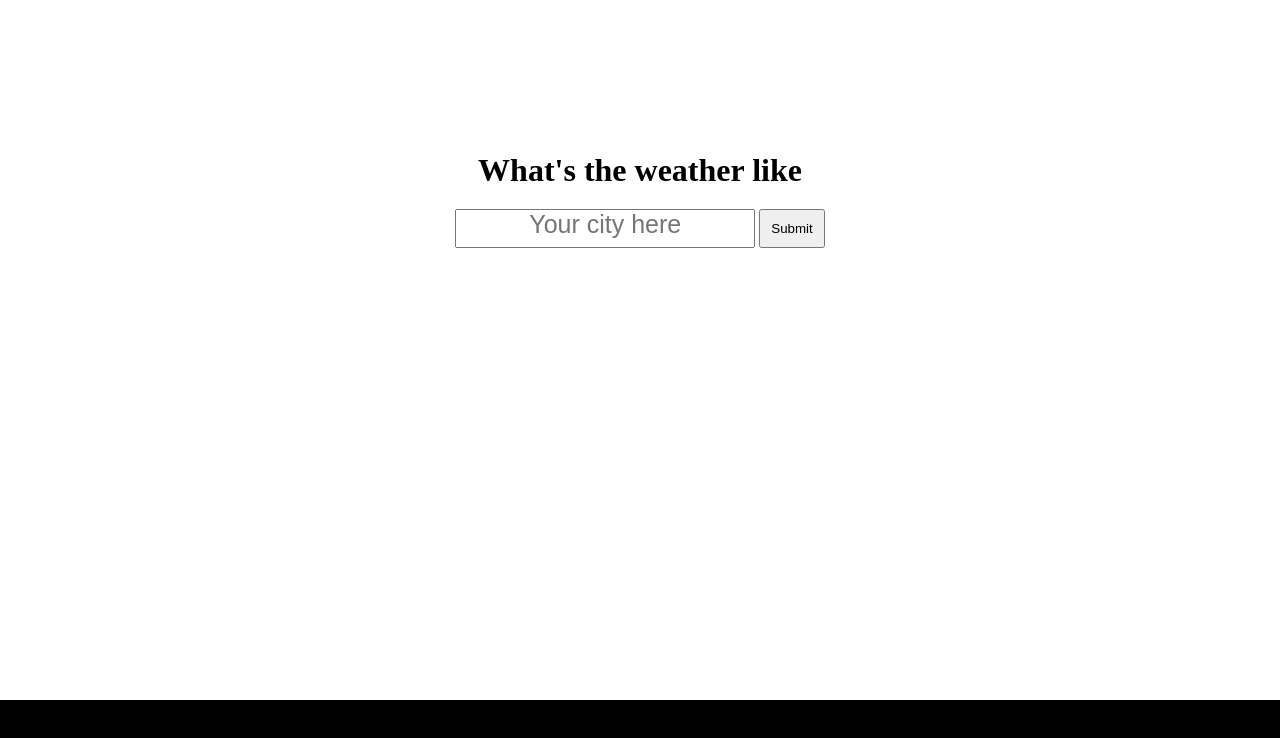
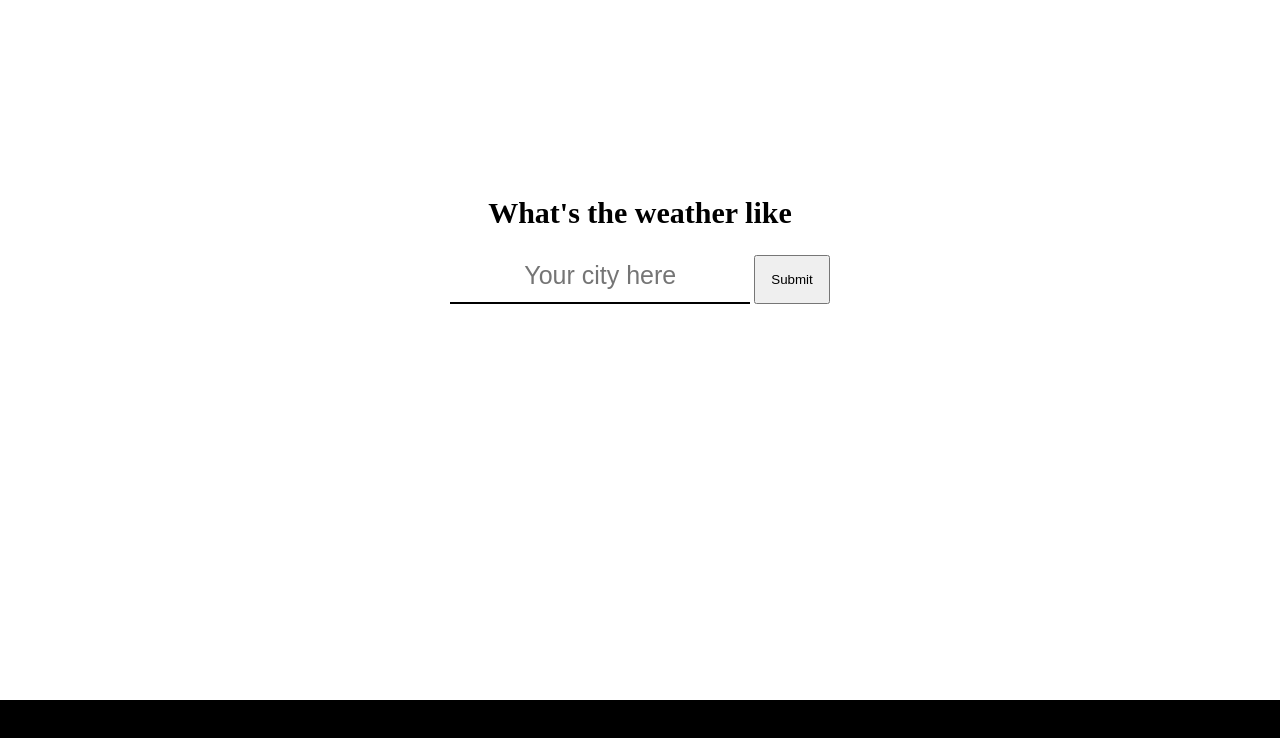
Before and after one commit to Abdulkadir2770/weather-app, a plain HTML site: page index.html in a window 1280 px wide. Drawn offline with Linux system fonts and the light colour scheme.

Commit message:
new commit

```diff
--- a/assets/css/style.css
+++ b/assets/css/style.css
@@ -6,19 +6,23 @@
 
 input {
     width: 300px;
-    padding: 10px;
+    padding: 15px;
+    font-size: 15px;
+    text-align: center;
+    border: 0;
+    border-bottom: 2px solid #000000;
+    outline: 0;
+    background-color: transparent;
+    resize: none;
+    margin-top: 25px;
 }
 
 h1 {
-    margin-bottom: 20px;
-    border: 0;
-    outline: 0;
-    background-color: transparent;
-    resize: none;
+    font-size: 30px;
 }
 
 button {
-    padding: 10px;
+    padding: 15px;
     cursor: pointer;
 }
 
@@ -31,8 +35,14 @@ button {
     display: flex;
     justify-content: center;
     align-items: center;
-    height: 400px;
+    height: 500px;
     text-align: center;
+}
+
+header {
+    display: flex;
+    flex-direction: column;
+    align-items: center;
 }
 
 footer {
--- a/main.js
+++ b/main.js
@@ -15,7 +15,7 @@
   \**********************/
 /***/ (() => {
 
-eval("const container = document.querySelector(\".container\")\r\n\r\ncontainer.innerHTML = `\r\n    <header id=\"header\">\r\n        <h1>What's the weather like</h1>\r\n        <input type=\"text\" placeholder=\"Your city here\"/>\r\n        <button>Submit</button>\r\n    </header>\r\n`;\n\n//# sourceURL=webpack://weather-app/./src/index.js?");
+eval("const container = document.querySelector(\".container\")\r\n\r\ncontainer.innerHTML = `\r\n    <header id=\"header\">\r\n        <h1>What's the weather like</h1>\r\n        <div>\r\n            <input type=\"text\" placeholder=\"Your city here\"/>\r\n            <button>Submit</button>\r\n        </div>\r\n    </header>\r\n`;\n\n//# sourceURL=webpack://weather-app/./src/index.js?");
 
 /***/ })
 
```
